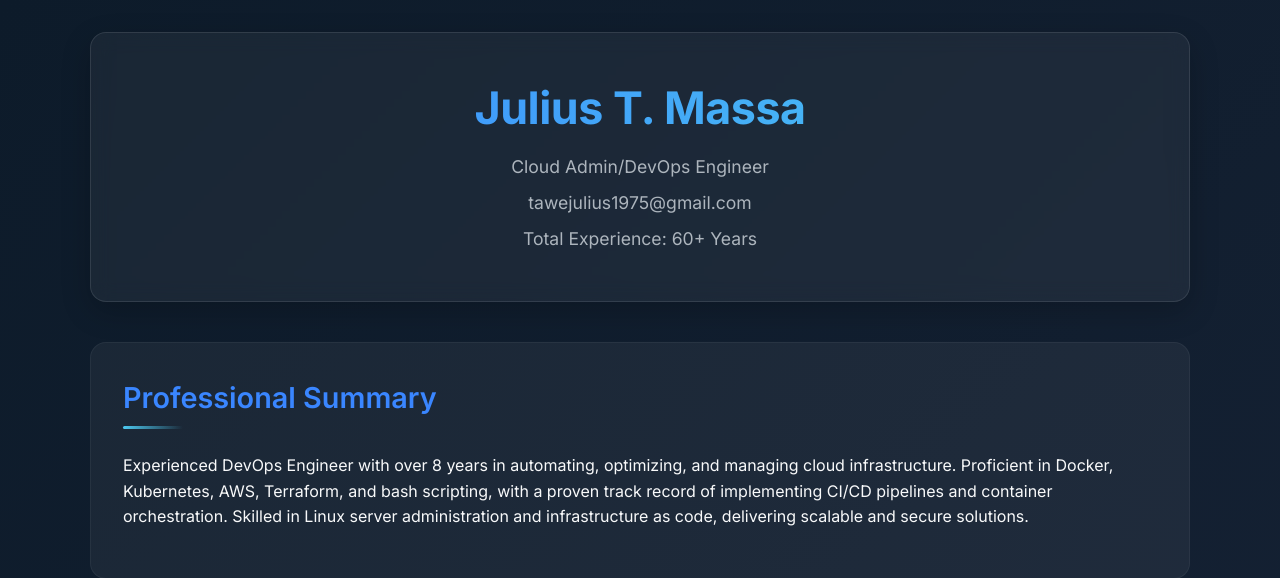
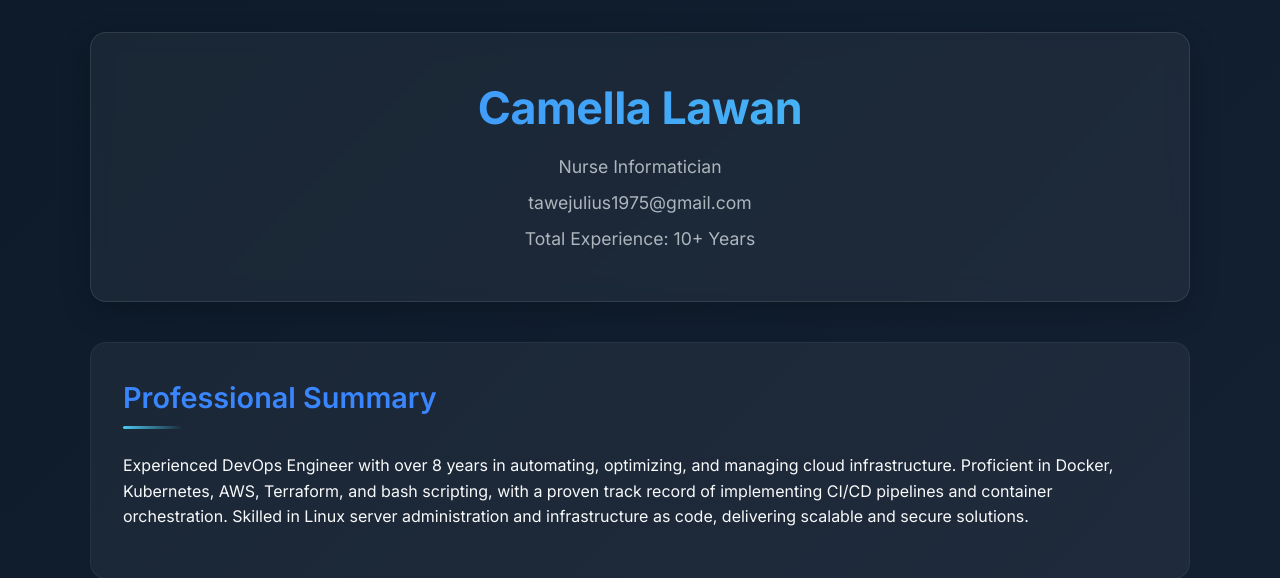
Before and after one commit to JTMassa/my-portfolio, a Flask app: page / in a window 1280 px wide. Shown: the top 578 px of the page. Run offline with Flask 3, Linux system fonts and the light colour scheme.

Commit message:
Changes to Camella

```diff
--- a/templates/index.html
+++ b/templates/index.html
@@ -271,10 +271,10 @@
 <body>
     <div class="container">
         <header class="header">
-            <h1>Julius T. Massa</h1>
-            <p>Cloud Admin/DevOps Engineer</p>
+            <h1>Camella Lawan</h1>
+            <p>Nurse Informatician</p>
             <p>tawejulius1975@gmail.com</p>
-            <p>Total Experience: 60+ Years</p>
+            <p>Total Experience: 10+ Years</p>
         </header>
 
         <section class="section summary">
```
